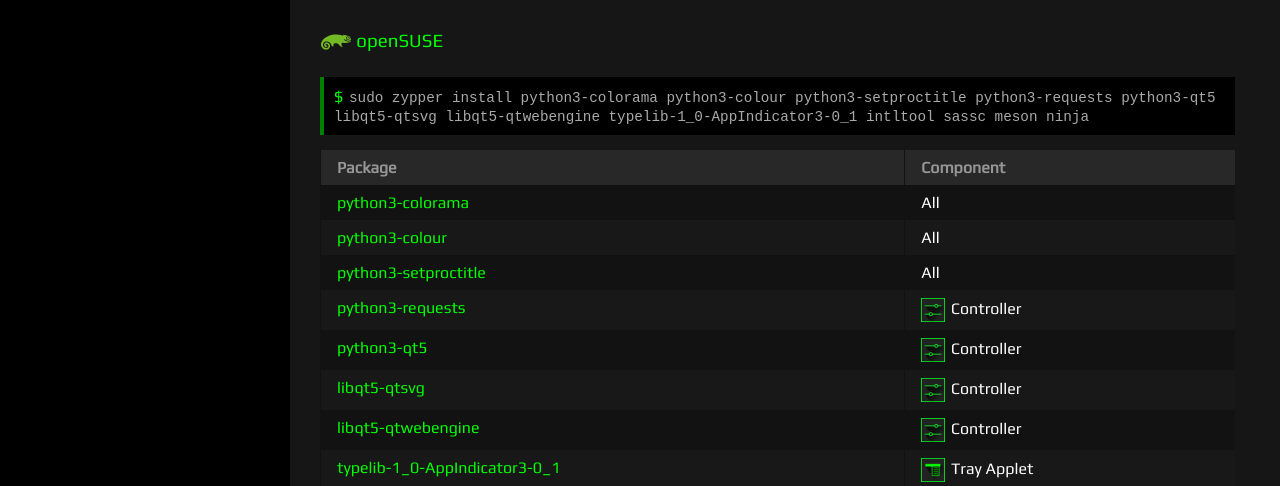
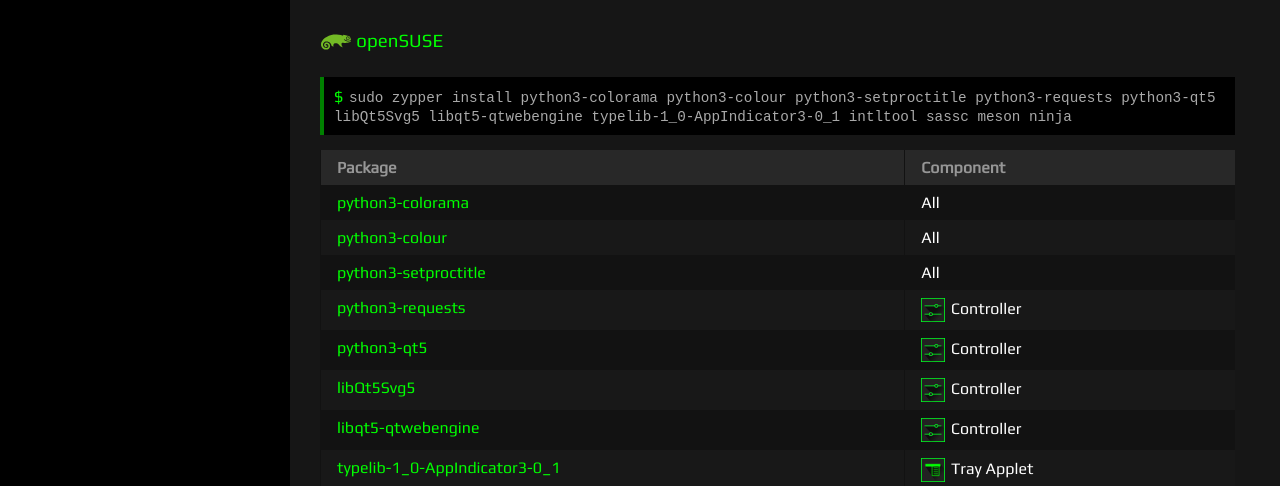
Before and after one commit to polychromatic/polychromatic-docs, a Jekyll site: the page built from pages/dependencies.md, in a window 1280 px wide and 900 px high, scrolled down 1659 px. Shown: the part 170-656 px from the top of the window. Built offline with Jekyll 4.4.1, drawn with Linux system fonts in a browser that asks for light colours; some of the changed text lies outside the part shown.

Commit message:
Correct dependencies for Arch/openSUSE

```diff
--- a/_data/dependencies.yml
+++ b/_data/dependencies.yml
@@ -53,13 +53,13 @@ packages:
       packages:
         arch: qt5-svg
         debian: python3-pyqt5.qtsvg
-        opensuse: libqt5-qtsvg
+        opensuse: libQt5Svg5
         fedora: qt5-qtsvg
 
     # PyQt5: WebEngine
     - required_by: controller
       packages:
-        arch: python-pyqtwebengine
+        arch: python-pyqt5-webengine
         debian: python3-pyqt5.qtwebengine
         opensuse: libqt5-qtwebengine
         fedora: python3-qt5-webengine
```
